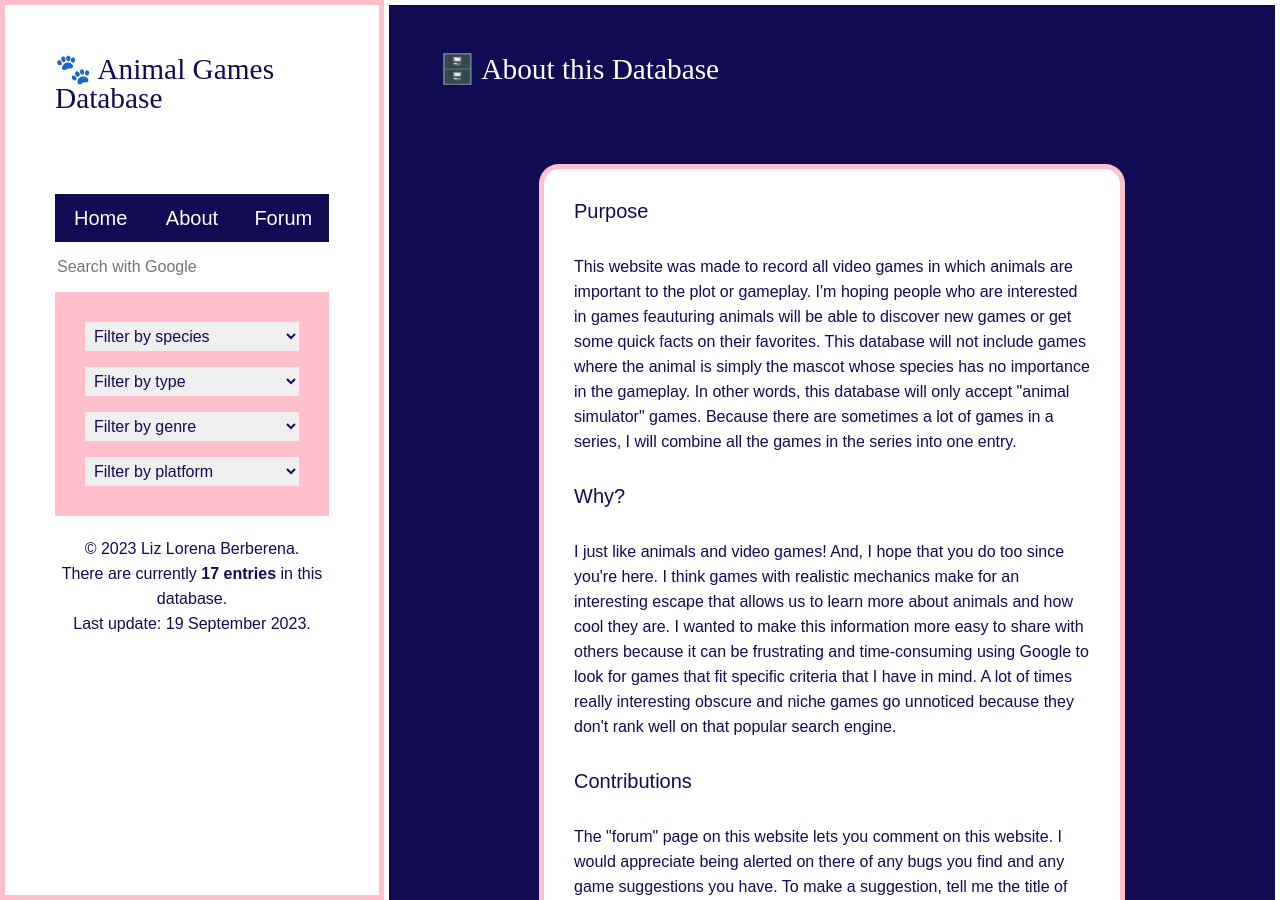
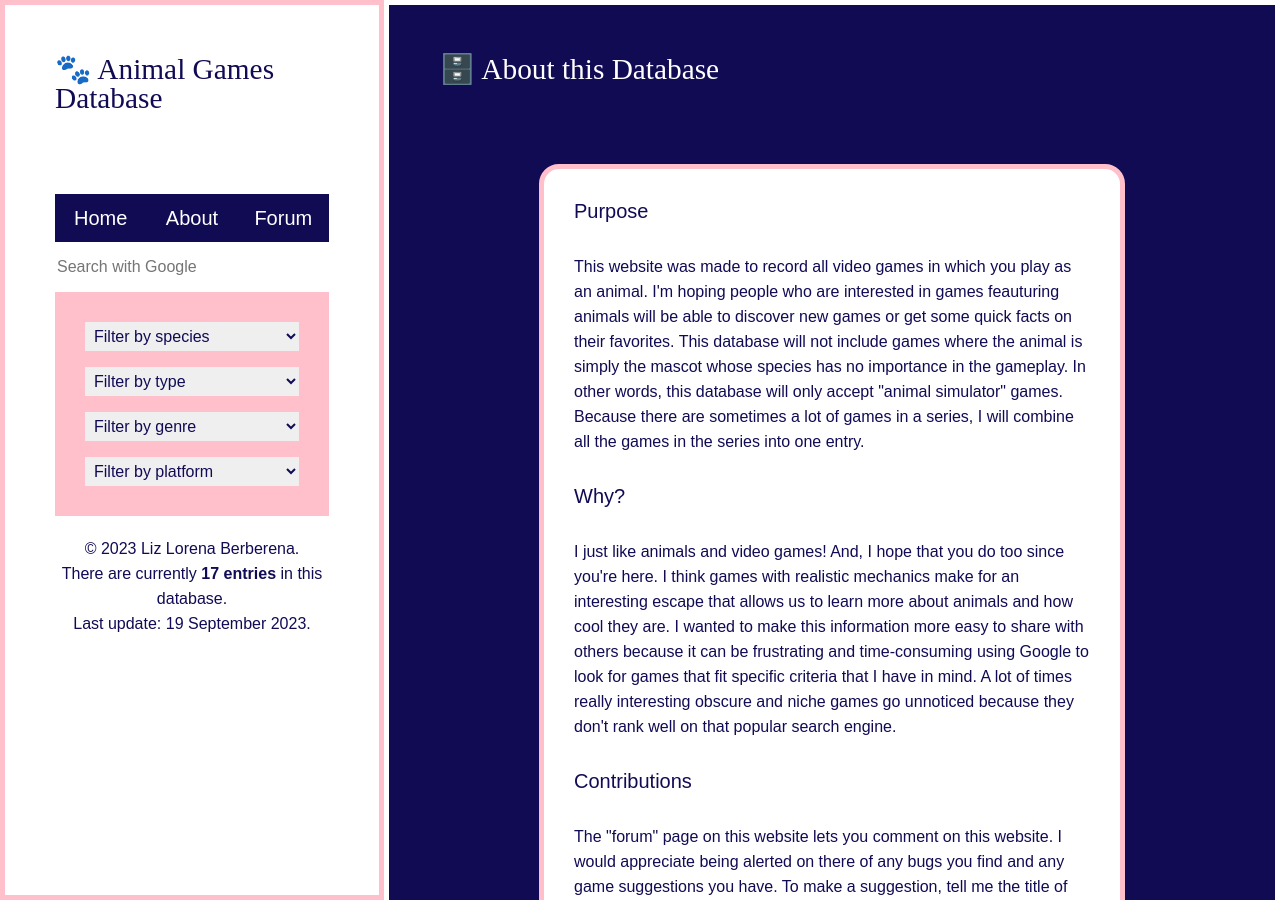
Before and after one commit to liz-lorena/agdb, a Jekyll site: the page built from about/index.html, in a window 1280 px wide and 900 px high. Built offline with Jekyll 4.4.1, drawn with Linux system fonts in a browser that asks for light colours; nearby versions of some CDN libraries.

Commit message:
Update index.html

```diff
--- a/about/index.html
+++ b/about/index.html
@@ -11,7 +11,7 @@ title: About |
 
 <p class="excerpt">
 
-This website was made to record all video games in which animals are important to the plot or gameplay. I'm hoping people who are interested in games feauturing animals will be able to discover new games or get some quick facts on their favorites. This database will not include games where the animal is simply the mascot whose species has no importance in the gameplay. In other words, this database will only accept "animal simulator" games. Because there are sometimes a lot of games in a series, I will combine all the games in the series into one entry.
+This website was made to record all video games in which you play as an animal. I'm hoping people who are interested in games feauturing animals will be able to discover new games or get some quick facts on their favorites. This database will not include games where the animal is simply the mascot whose species has no importance in the gameplay. In other words, this database will only accept "animal simulator" games. Because there are sometimes a lot of games in a series, I will combine all the games in the series into one entry.
 
 </p>
 
```
